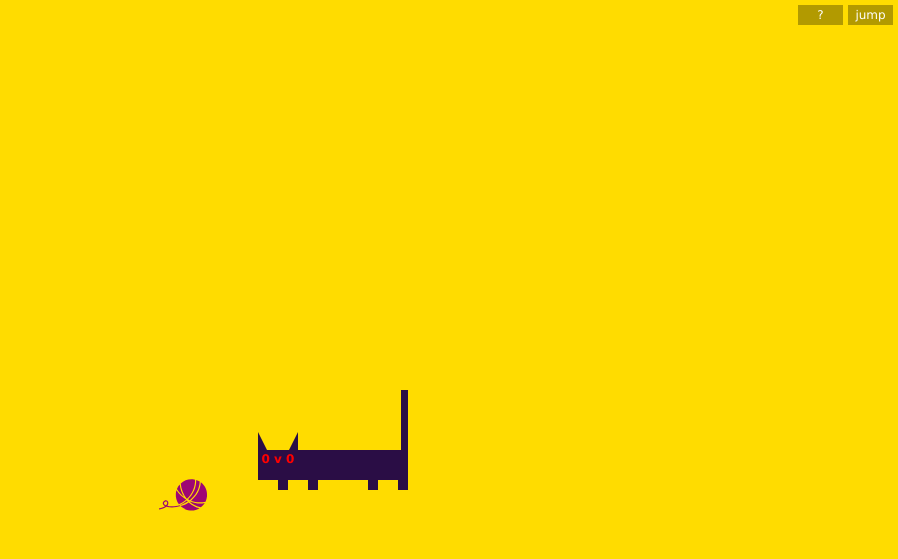
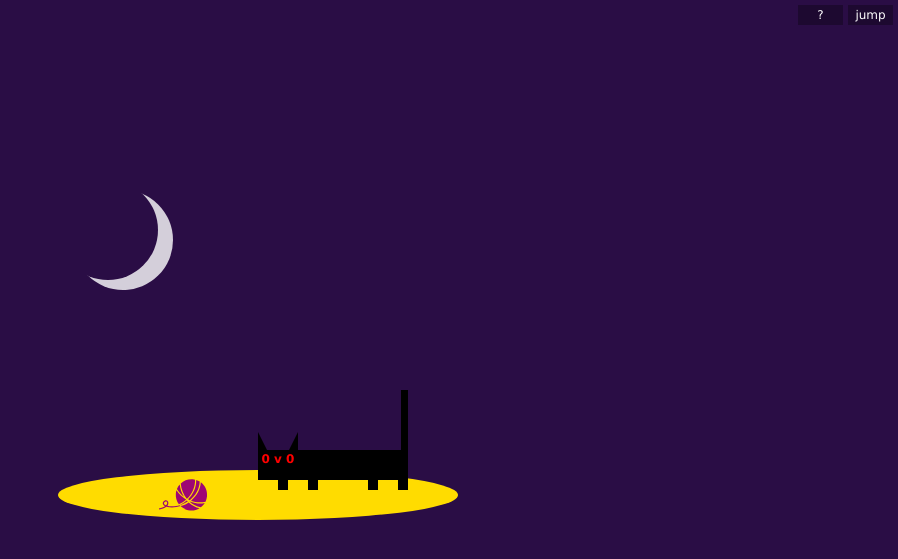
Before and after one commit to redsummernight/redsummernight.github.io, a Jekyll site: the page built from kitty/index.html, in a window 1280 px wide. Shown: the top 559 px of the page, without its empty margins (382-1280 px from the left). Built offline with Jekyll 4.4.1, drawn with Linux system fonts in a browser that asks for light colours.

Commit message:
(kitty) Night mode!

```diff
--- a/kitty/index.html
+++ b/kitty/index.html
@@ -12,12 +12,32 @@ credits: |
 <link rel="stylesheet" type="text/css" href="{{ site.baseurl }}/common/lib/csshake/csshake-horizontal.min.css">
 <style>
 	{% capture raw_scss %}
+
 	body {
+		/* Default theme */
 		background-color: #FFDC00;
+		.kitty {
+			div { background-color: #2A0D45; }
+			.body:before { color: red; }
+		}
 	}
 
-	$kitty-color: #2A0D45;
-	$kitty-face-color: red;
+	body.night {
+		/* Night mode! */
+		background-color: #2A0D45;
+		.kitty {
+			div { background-color: black; }
+			.body:before { color: red; }
+		}
+		.moon { display: block; }
+		.spotlight { display: block; background-color: #FFDC00; }
+	}
+
+	/* Common style */
+
+	body {
+		div { position: absolute; }
+	}
 
 	.kitty {
 		position: absolute;
@@ -25,18 +45,12 @@ credits: |
 		width: 150px;
 		height: 30px;
 
-		div {
-			background-color: $kitty-color;
-			position: absolute;
-		}
-
 		.body {
 			width: 100%; height: 100%;
 			cursor: grab;
 
 			&:before {
 				content: '0 v 0';
-				color: $kitty-face-color;
 				font-weight: bold;
 				font-size: 12px;
 				width: 40px;
@@ -47,24 +61,27 @@ credits: |
 			}
 		}
 
-		.body:hover {
-			&:before {
-				content: '^ ω ^';
-			}
+		.body:hover:before {
+			content: '^ ω ^';
 		}
 
 		.ear {
 			width: 0; height: 0;
 			top: -18px;
-			background-color: transparent;
 			border-top: 20px solid transparent;
+			border-bottom: none;
 
 			&.right {
-				border-left: 10px solid $kitty-color;
+				background-color: transparent;
+				border-left-width: 10px;
+				border-left-style: solid;
 			}
+
 			&.left {
 				left: 30px;
-				border-right: 10px solid $kitty-color;
+				background-color: transparent;
+				border-right-width: 10px;
+				border-right-style: solid;
 			}
 		}
 
@@ -97,16 +114,42 @@ credits: |
 		left: 50%; top: 50%;
 		margin-top: 20px;
 		margin-left: -100px;
-		position: absolute;
 		background-image: url('yarn-ball.svg');
 		background-repeat: no-repeat;
 	}
+
+	.moon {
+		display: none;
+		width: 100px; height: 100px;
+		left: 50%; top: 20%;
+		margin-left: -200px;
+		background-color: transparent;
+		border-radius: 50%;
+		box-shadow: 15px 10px 0px 0px rgba(#fff, 0.8);
+	}
+
+	.spotlight {
+		display: none;
+		width: 400px; height: 50px;
+		left: 50%; top: 50%;
+		margin-left: -200px; margin-top: 20px;
+		border-radius: 50%;
+	}
+
 	{% endcapture %}
 	{{ raw_scss | scssify }}
 </style>
 
+<body class="night">
+
+<!-- scenery -->
+<div class="moon"></div>
+<div class="spotlight"></div>
+
+<!-- props -->
 <div class="yarn-ball"></div>
 
+<!-- the star! -->
 <div class="kitty">
 	<div class="ear right"></div>
 	<div class="ear left"></div>
```
